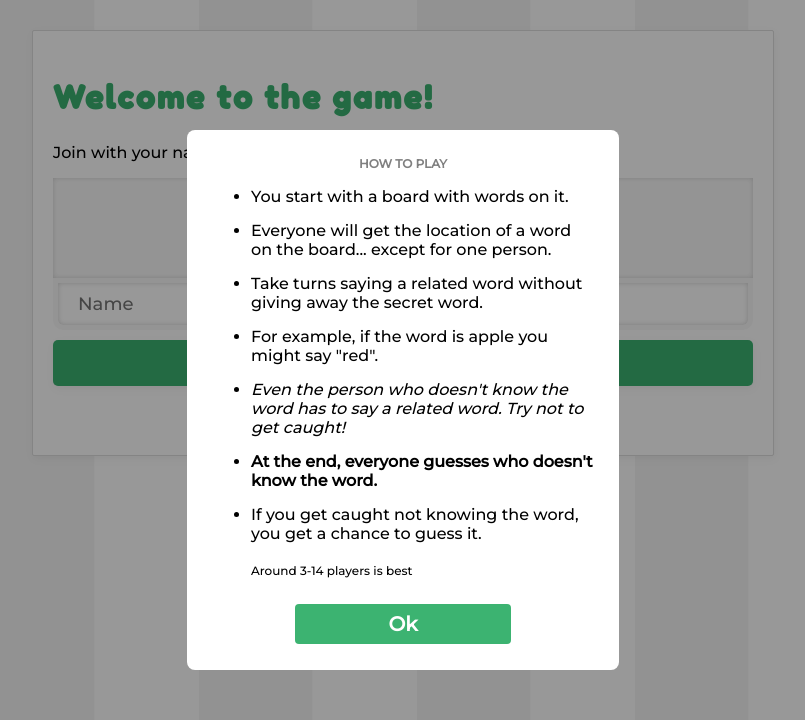
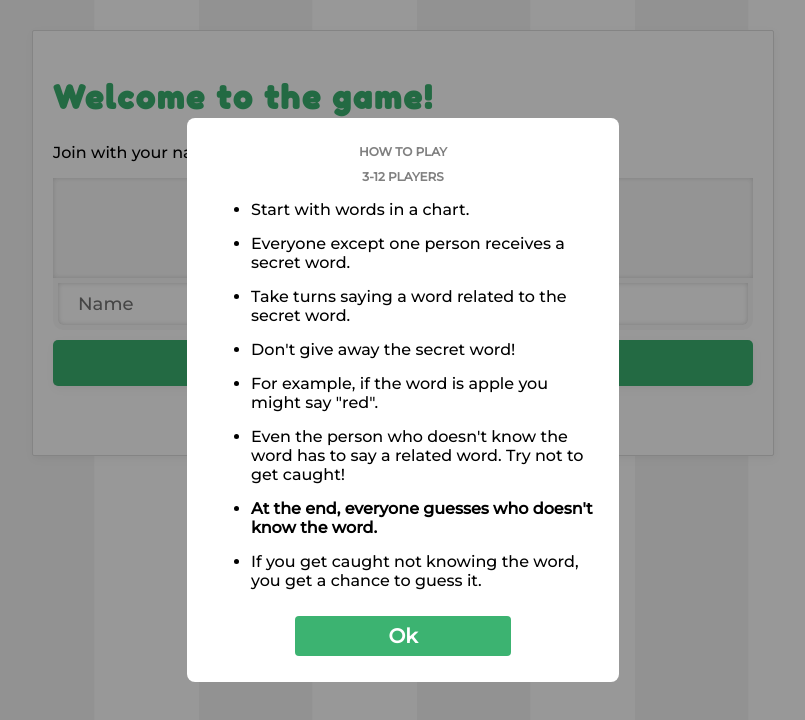
Before and after one commit to DakshalP/the-word-game, a website: page public/index.html in a window 1280 px wide. Both pictures are taken after a click on the link "How to play". Shown: the whole page, without its empty margins (237-1042 px from the left). Drawn offline with nearby package versions, Linux system fonts and the light colour scheme; no server answers.

Commit message:
simplify instructions

```diff
--- a/public/index.html
+++ b/public/index.html
@@ -34,15 +34,16 @@
         <div class="modal-content">
             <div id="clue">
                 <h3>How to play</h3>
+                <h3>3-12 players</h3>
                 <ul>
-                    <li>You start with a board with words on it. </li>
-                    <li>Everyone will get the location of a word on the board... except for one person.</li>
-                    <li>Take turns saying a related word without giving away the secret word.</li>
+                    <li>Start with words in a chart.</li>
+                    <li>Everyone except one person receives a secret word.</li>
+                    <li>Take turns saying a word related to the secret word.</li>
+                    <li>Don't give away the secret word!</li>
                     <li>For example, if the word is apple you might say "red".</li>
-                    <li><em>Even the person who doesn't know the word has to say a related word. Try not to get caught!</em></li>
+                    <li>Even the person who doesn't know the word has to say a related word. Try not to get caught!</li>
                     <li><strong>At the end, everyone guesses who doesn't know the word.</strong></li>
                     <li>If you get caught not knowing the word, you get a chance to guess it.</li>
-                    <p style="font-size:12px; display: block; margin-top:20px">Around 3-14 players is best</p>
                 </ul>
             </div>
             <div class="close-button">Ok</div>
--- a/public/main.js
+++ b/public/main.js
@@ -49,7 +49,7 @@ join.addEventListener('click', ()=> {
 give.addEventListener('click', async ()=>{
     try {
         if(amHost) {
-            if(await createConfirmModal("Send word? Do this when everyone has joined.")) socket.emit('giveClue', name);
+            if(await createConfirmModal("Give a clue?", "Give clues only when everyone has joined.")) socket.emit('giveClue', name);
         } else socket.emit('askHost');
     } catch (err) {
         console.log(err);
@@ -232,7 +232,7 @@ window.addEventListener("click", windowOnClick);
 
 function createModal(content) {
     let modal = document.createElement('div');
-    modal.classList.add('modal', 'show-modal')
+    modal.classList.add('modal', 'show-modal');
     modal.innerHTML =
         `
             <div class="modal-content">
```
